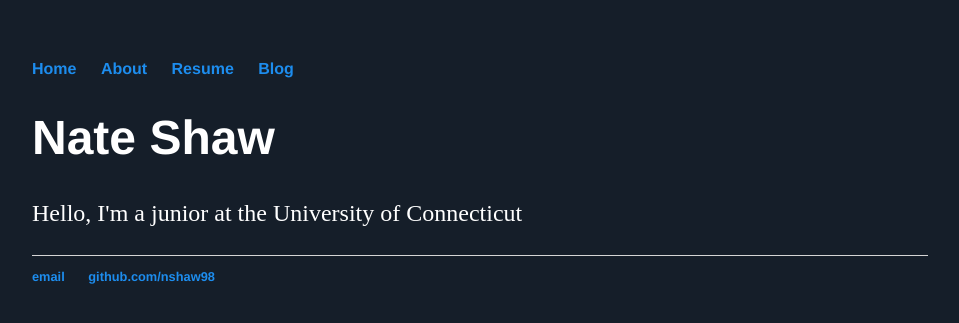
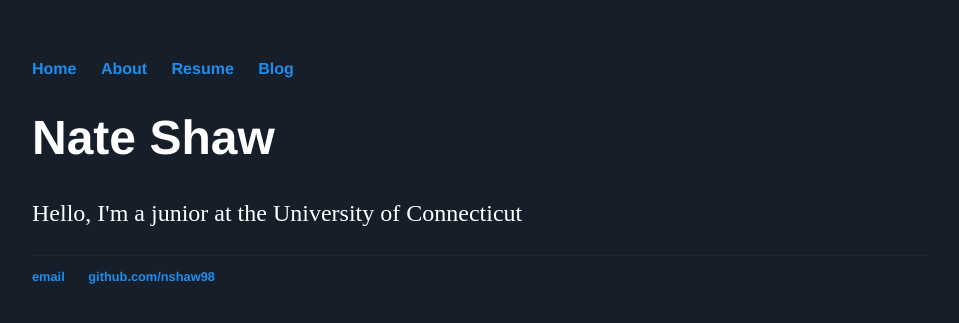
Before and after one commit to nshaw98/aboutnathan.github.io, a Jekyll site: the page built from index.html, in a window 1280 px wide. Shown: the top 323 px of the page, without its empty margins (160-1119 px from the left). Built offline with Jekyll 4.4.1, drawn with Linux system fonts in a browser that asks for light colours.

Commit message:
Update main.css

```diff
--- a/css/main.css
+++ b/css/main.css
@@ -31,7 +31,7 @@ p {
     color: white;
 }
 footer {
-    border-top: 1px solid #d5d5d5;
+    border-top: 1px solid #1B2737;
     font-size: .8em;
 }
 
```
